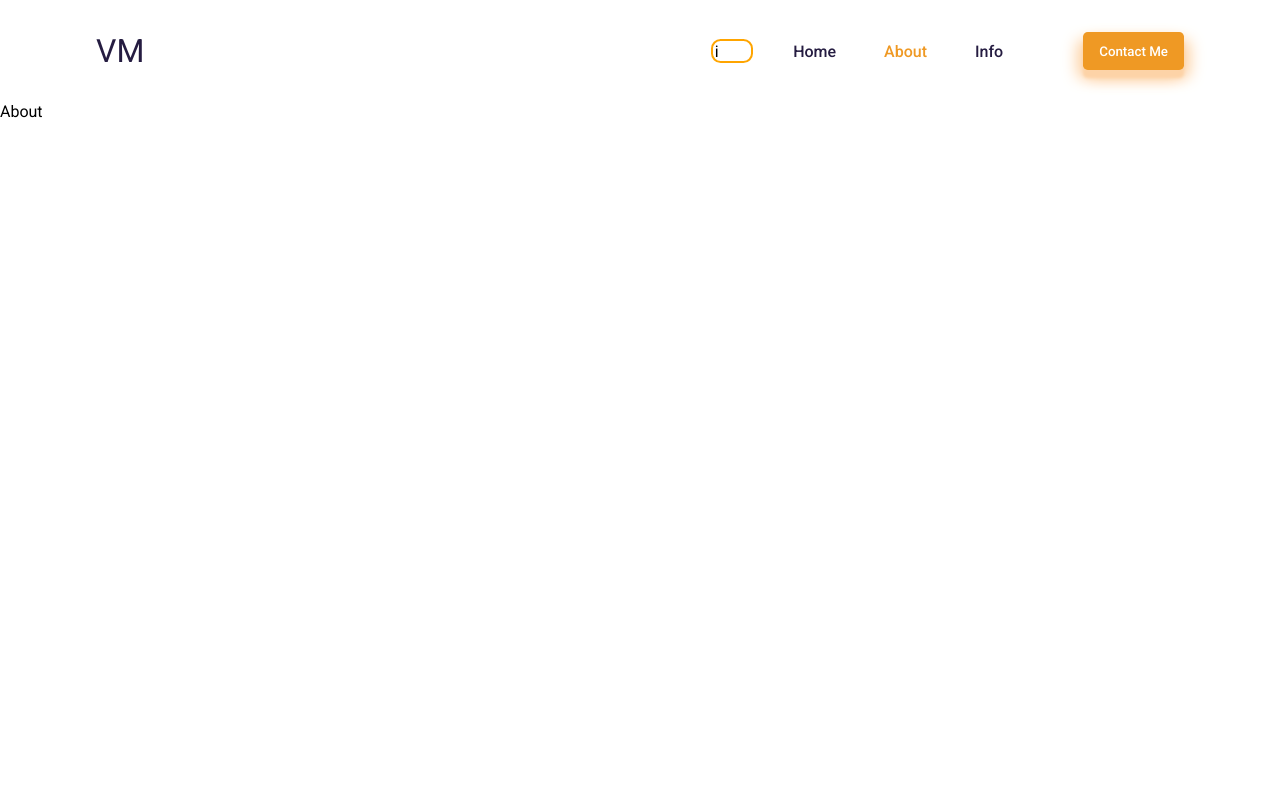
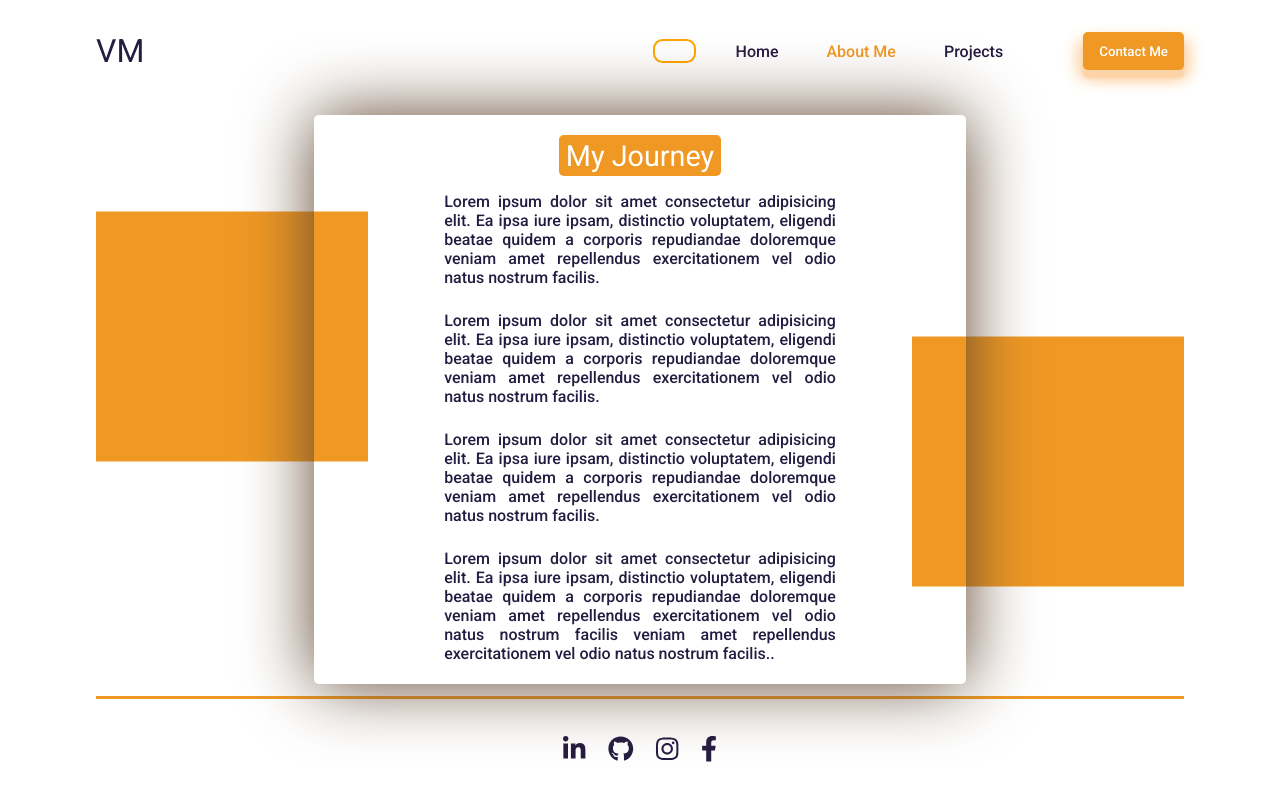
Before and after one commit to vladimirmomiroski/portfolio, a React (Create React App) app in the folder frontend/: page /about in a window 1280 px wide. Built offline with nearby package versions, Linux system fonts and the light colour scheme.

Commit message:
about me page

```diff
--- a/frontend/public/index.html
+++ b/frontend/public/index.html
@@ -8,13 +8,14 @@
       name="description"
       content="Portfolio created using create-react-app"
     />
-
-
+    <script
+      src="https://use.fontawesome.com/releases/v5.15.4/js/all.js"
+      data-auto-a11y="true"
+    ></script>
     <title>React App</title>
   </head>
   <body>
     <noscript>You need to enable JavaScript to run this app.</noscript>
     <div id="root"></div>
-
   </body>
 </html>
--- a/frontend/src/App.js
+++ b/frontend/src/App.js
@@ -3,7 +3,8 @@ import Navbar from './components/Navbar/Navbar';
 import { Routes, Route } from 'react-router-dom';
 import Home from './pages/Home/Home';
 import About from './pages/About/About';
-import Info from './pages/Info/Info';
+import Projects from './pages/Projects/Projects';
+import Footer from './components/Footer/Footer';
 
 function App() {
   return (
@@ -13,8 +14,9 @@ function App() {
      <Routes>
         <Route path='/' element={<Home/>}/>
         <Route path='/about' element={<About/>}/>
-        <Route path='/Info' element={<Info/>}/>
+        <Route path='/projects' element={<Projects/>}/>
      </Routes>
+     <Footer/>
     </div>
   );
 }
--- /dev/null
+++ b/frontend/src/components/Footer/Footer.jsx
@@ -0,0 +1,45 @@
+import React from "react";
+import styles from "./Footer.module.css";
+
+export default function Footer() {
+  const { container, icons } = styles;
+  return (
+    <div className={container}>
+           <a
+        href="https://www.linkedin.com/in/vladimir-momiroski-893081231/"
+        target="_blank"
+        rel="noopener noreferrer"
+        className={icons}
+      >
+        <i className="fab fa-linkedin-in f-icons"></i>
+      </a>
+      <a
+        href="https://github.com/vladimirmomiroski"
+        target="_blank"
+        rel="noopener noreferrer"
+        className={icons}
+      >
+        <i className="fab fa-github f-icons"></i>
+      </a>
+      <a
+        href="https://www.instagram.com/vladimirmomiroski/"
+        target="_blank"
+        rel="noopener noreferrer"
+        className={icons}
+      >
+        <i className="fab fa-instagram f-icons"></i>
+      </a>
+      <a
+        href="https://www.facebook.com/vladimir.momiroski"
+        target="_blank"
+        rel="noopener noreferrer"
+        className={icons}
+      >
+        <i className="fab fa-facebook-f f-icons"></i>
+      </a>
+
+
+
+    </div>
+  );
+}
--- /dev/null
+++ b/frontend/src/components/Footer/Footer.module.css
@@ -0,0 +1,20 @@
+.container {
+    display:flex;
+    justify-content: center;
+    width:85%;
+    margin:0 auto;
+    border-top:3px solid #EF9924;
+    padding:1.5rem 0;
+}
+
+.icons {
+    font-size: 1.6rem;
+    padding:0.7rem;
+    border-radius: 25%;
+   color: #251C41;
+}
+
+.icons:hover {
+    background-color: #fff2e1;
+    transition: .5s ease-in-out;
+}
--- a/frontend/src/components/Navbar/NavLinks/NavLinks.jsx
+++ b/frontend/src/components/Navbar/NavLinks/NavLinks.jsx
@@ -20,8 +20,8 @@ export default function NavLinks() {
       <Theme/>
         <ul className={list}>
             <NavLink className={`${listItem} ${activeClass('')}`} to='/'>Home</NavLink>
-            <NavLink className={`${listItem} ${activeClass('about')}`} to='/about'>About</NavLink>
-            <NavLink className={`${listItem} ${activeClass('info')}`} to='/info'>Info</NavLink>
+            <NavLink className={`${listItem} ${activeClass('about')}`} to='/about'>About Me</NavLink>
+            <NavLink className={`${listItem} ${activeClass('projects')}`} to='/projects'>Projects</NavLink>
         </ul>
         <Btn text={'Contact Me'}/>
     </div>
--- a/frontend/src/components/Navbar/Theme/Theme.jsx
+++ b/frontend/src/components/Navbar/Theme/Theme.jsx
@@ -15,7 +15,7 @@ export default function Theme() {
   console.log(whichMode)
   return (
     <div className={container}>
-      <div className={`${whichMode} ${icon}`} onClick={() => setTheme(!theme)}>i</div>
+      <div className={`${whichMode} ${icon}`} onClick={() => setTheme(!theme)}></div>
     </div>
   )
 
--- a/frontend/src/pages/About/About.jsx
+++ b/frontend/src/pages/About/About.jsx
@@ -1,7 +1,27 @@
-import React from 'react'
+import React from 'react';
+import styles from './About.module.css';
+
+const aboutMe = ["Lorem ipsum dolor sit amet consectetur adipisicing elit. Ea ipsa iure ipsam, distinctio voluptatem, eligendi beatae quidem a corporis repudiandae doloremque veniam amet repellendus exercitationem vel odio natus nostrum facilis.",
+"Lorem ipsum dolor sit amet consectetur adipisicing elit. Ea ipsa iure ipsam, distinctio voluptatem, eligendi beatae quidem a corporis repudiandae doloremque veniam amet repellendus exercitationem vel odio natus nostrum facilis.",
+"Lorem ipsum dolor sit amet consectetur adipisicing elit. Ea ipsa iure ipsam, distinctio voluptatem, eligendi beatae quidem a corporis repudiandae doloremque veniam amet repellendus exercitationem vel odio natus nostrum facilis.",
+"Lorem ipsum dolor sit amet consectetur adipisicing elit. Ea ipsa iure ipsam, distinctio voluptatem, eligendi beatae quidem a corporis repudiandae doloremque veniam amet repellendus exercitationem vel odio natus nostrum facilis veniam amet repellendus exercitationem vel odio natus nostrum facilis.."]
 
 export default function About() {
+
+  const { container, paper, box, leftGlue, rightGlue, text, title } = styles;
   return (
-    <div>About</div>
+    <div className={container}>
+      <div className={box}>
+      <div className={leftGlue}></div>
+      <div className={rightGlue}></div>
+      <div className={paper}>
+      <p className={title}>My Journey</p>
+        {aboutMe.map(el => (
+          <p className={text}>{el}</p>
+        ))}
+      </div>
+      </div>
+
+    </div>
   )
 }
--- /dev/null
+++ b/frontend/src/pages/About/About.module.css
@@ -0,0 +1,66 @@
+.container {
+    width:85%;
+    margin:0 auto;
+    display:flex;
+    align-items: center;
+    min-height: calc(100vh - 205.76px);
+}
+
+.text {
+    color:#251C41;
+    width:60%;
+    text-align: justify;
+    font-weight: 500;
+}
+
+.text:not(:last-child) {
+    margin-bottom: 1.5rem;
+}
+
+.box {
+    position: relative;
+    display:flex;
+    justify-content: center;
+
+}
+.paper {
+    width:60%;
+    min-height:500px;
+    -webkit-box-shadow: 0 0 70px rgb(94, 68, 46);
+        box-shadow: 0 0 70px rgb(94, 68, 46);
+    border-radius: 0.3rem;
+    display:flex;
+    flex-direction: column;
+    align-items: center;
+    padding:1.3rem 0;
+    z-index: 5;
+}
+
+.leftGlue {
+    width:25%;
+    height:250px;
+    background-color: #EF9924;
+    position:absolute;
+    top:50%;
+    transform: translateY(-75%);
+    left: 0;
+}
+
+.rightGlue {
+    width:25%;
+    height:250px;
+    background-color: #EF9924;
+    position:absolute;
+    top:50%;
+    transform: translateY(-25%);
+    right: 0;
+}
+
+.title {
+    font-size: 1.8rem;
+    margin-bottom:1rem;
+    color:#fff;
+    background-color: #EF9924;
+    padding:0.2rem 0.4rem;
+    border-radius: 0.3rem;
+}
--- a/frontend/src/pages/Home/header/Header.module.css
+++ b/frontend/src/pages/Home/header/Header.module.css
@@ -3,5 +3,5 @@
     justify-content: space-between;
     width:85%;
     margin:0 auto;
-    padding:2.5rem 0;
+    padding:3.5rem 0;
 }
--- a/frontend/src/pages/Info/Info.jsx
+++ /dev/null
@@ -1,7 +0,0 @@
-import React from 'react'
-
-export default function Info() {
-  return (
-    <div>Info</div>
-  )
-}
--- /dev/null
+++ b/frontend/src/pages/Projects/Projects.jsx
@@ -0,0 +1,7 @@
+import React from 'react'
+
+export default function Projects() {
+  return (
+   <div>jfowjofw</div>
+  )
+}
```
